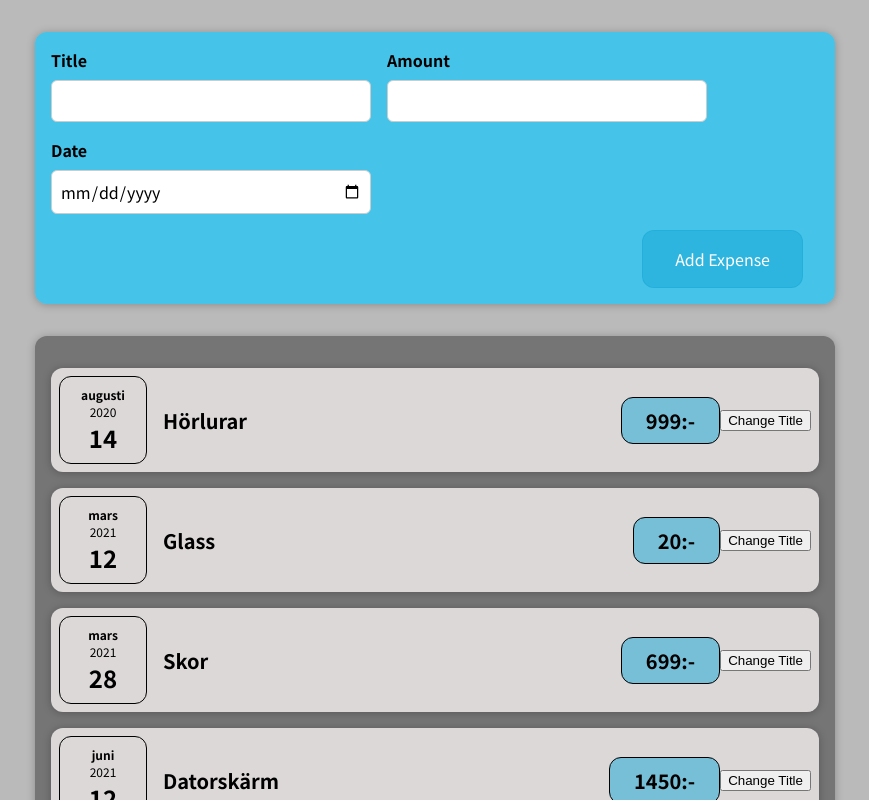
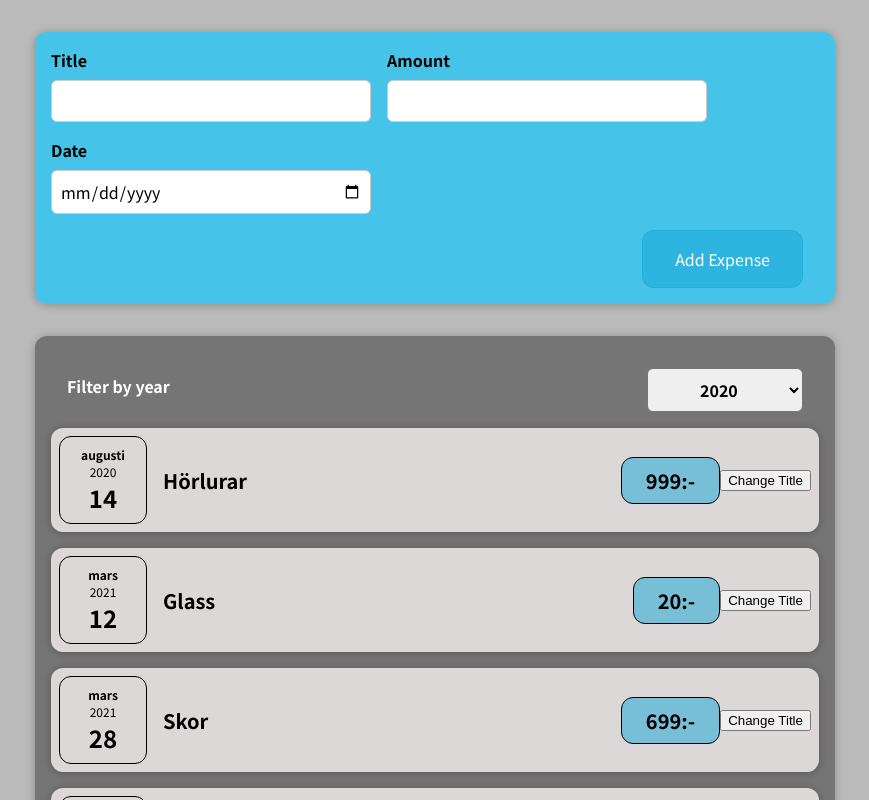
Before and after one commit to oskarskold/First-React-Project, a React (Create React App) app: page / in a window 1280 px wide. Shown: the top 800 px of the page, without its empty margins (205-1074 px from the left). Built offline with nearby package versions, Linux system fonts and the light colour scheme.

Commit message:
Added ExpenseFilter

```diff
--- a/src/App.js
+++ b/src/App.js
@@ -25,9 +25,15 @@
       date: new Date(2021, 5, 12),
     },
   ];
+
+  const addExpenseHandler = (expense) => {
+    console.log("In App.js");
+    console.log(expense);
+  };
+
   return (
     <div>
-      <NewExpense />
+      <NewExpense onAddExpense={addExpenseHandler} />
       <Expenses items={expenses} />
     </div>
   );
--- /dev/null
+++ b/src/components/Expenses/ExpenseFilter.css
@@ -0,0 +1,24 @@
+.expense-filter {
+  color: white;
+  padding: 0 1rem;
+}
+
+.expense-filter__control {
+  display: flex;
+  width: 100%;
+  align-items: center;
+  justify-content: space-between;
+  margin: 1rem 0;
+}
+
+.expense-filter label {
+  font-weight: bold;
+  margin-bottom: 0.5rem;
+}
+
+.expense-filter select {
+  font: inherit;
+  padding: 0.5rem 3rem;
+  font-weight: bold;
+  border-radius: 6px;
+}
--- /dev/null
+++ b/src/components/Expenses/ExpenseFilter.js
@@ -0,0 +1,25 @@
+import React from "react";
+
+import "./ExpenseFilter.css";
+
+const ExpenseFilter = (props) => {
+  const dropdownChangeHanlder = (event) => {
+    props.onChangeFilter(event.target.value);
+  };
+
+  return (
+    <div className="expense-filter">
+      <div className="expense-filter__control">
+        <label>Filter by year</label>
+        <select value={props.selected} onChange={dropdownChangeHanlder}>
+          <option value="2022">2022</option>
+          <option value="2021">2021</option>
+          <option value="2020">2020</option>
+          <option value="2019">2019</option>
+        </select>
+      </div>
+    </div>
+  );
+};
+
+export default ExpenseFilter;
--- a/src/components/Expenses/Expenses.js
+++ b/src/components/Expenses/Expenses.js
@@ -1,12 +1,24 @@
-import React from "react";
+import React, { useState } from "react";
 
 import ExpenseItem from "./ExpenseItem";
 import Card from "../UI/Card";
+import ExpenseFilter from "./ExpenseFilter";
 import "./Expenses.css";
 
 const Expenses = (props) => {
+  const [filteredYear, setFilteredYear] = useState("2020");
+
+  const filterChangedHandler = (selectedYear) => {
+    setFilteredYear(selectedYear);
+  };
+
   return (
+    <div>
       <Card className="expenses">
+        <ExpenseFilter
+          selected={filteredYear}
+          onChangeFilter={filterChangedHandler}
+        />
         <ExpenseItem
           title={props.items[0].title}
           amount={props.items[0].amount}
@@ -28,6 +40,7 @@
           date={props.items[3].date}
         />
       </Card>
+    </div>
   );
 };
 
--- a/src/components/NewExpense/ExpenseForm.js
+++ b/src/components/NewExpense/ExpenseForm.js
@@ -2,7 +2,7 @@
 
 import "./ExpenseForm.css";
 
-const ExpenseForm = () => {
+const ExpenseForm = (props) => {
   const [entredTitle, setEnteredTitle] = useState("");
   const [entredAmount, setEnteredAmount] = useState("");
   const [entredDate, setEnteredDate] = useState("");
@@ -17,12 +17,31 @@
     setEnteredDate(event.target.value);
   };
 
+  const submitHandler = (event) => {
+    event.preventDefault();
+
+    const expenseData = {
+      title: entredTitle,
+      amount: entredAmount,
+      date: new Date(entredDate),
+    };
+
+    props.onSaveExpenseData(expenseData);
+    setEnteredTitle("");
+    setEnteredAmount("");
+    setEnteredDate("");
+  };
+
   return (
-    <form>
+    <form onSubmit={submitHandler}>
       <div className="new-expense__controls">
         <div className="new-expense__control">
           <label>Title</label>
-          <input type="text" onChange={titleChangeHandler} />
+          <input
+            type="text"
+            value={entredTitle}
+            onChange={titleChangeHandler}
+          />
         </div>
         <div className="new-expense__control">
           <label>Amount</label>
@@ -30,6 +49,7 @@
             type="number"
             min="0.01"
             step="0.01"
+            value={entredAmount}
             onChange={amountChangeHandler}
           />
         </div>
@@ -39,6 +59,7 @@
             type="date"
             min="2019-01-01"
             max="2022-12-31"
+            value={entredDate}
             onChange={dateChangeHandler}
           />
         </div>
--- a/src/components/NewExpense/NewExpense.js
+++ b/src/components/NewExpense/NewExpense.js
@@ -3,10 +3,17 @@
 import ExpenseForm from "./ExpenseForm";
 import "./NewExpense.css";
 
-const NewExpense = () => {
+const NewExpense = (props) => {
+  const saveExpenseDataHandler = (enteredExpenseData) => {
+    const expenseData = {
+      ...enteredExpenseData,
+      id: Math.random().toString(),
+    };
+    props.onAddExpense(expenseData);
+  };
   return (
     <div className="new-expense">
-      <ExpenseForm />
+      <ExpenseForm onSaveExpenseData={saveExpenseDataHandler} />
     </div>
   );
 };
```
Lines whose indentation alone changed are shown as unchanged.
